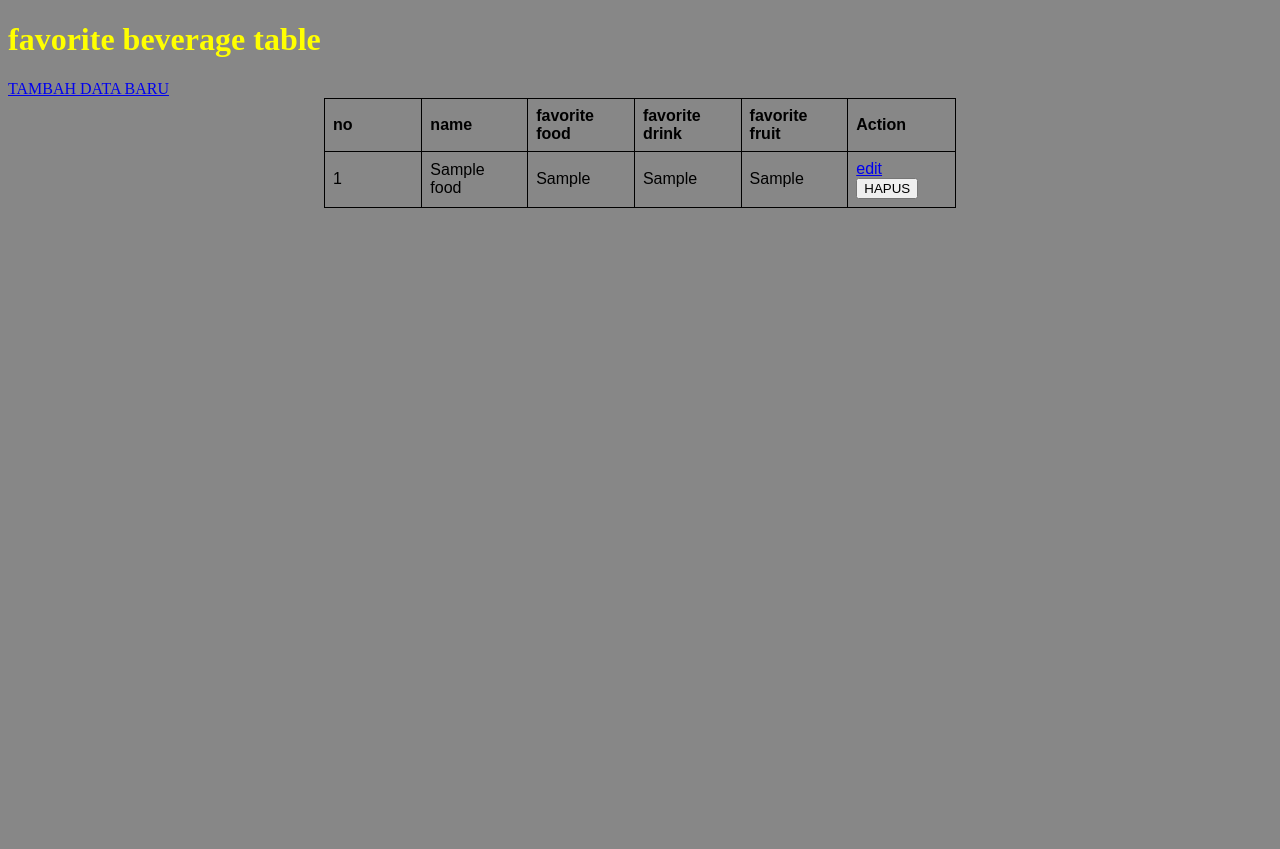
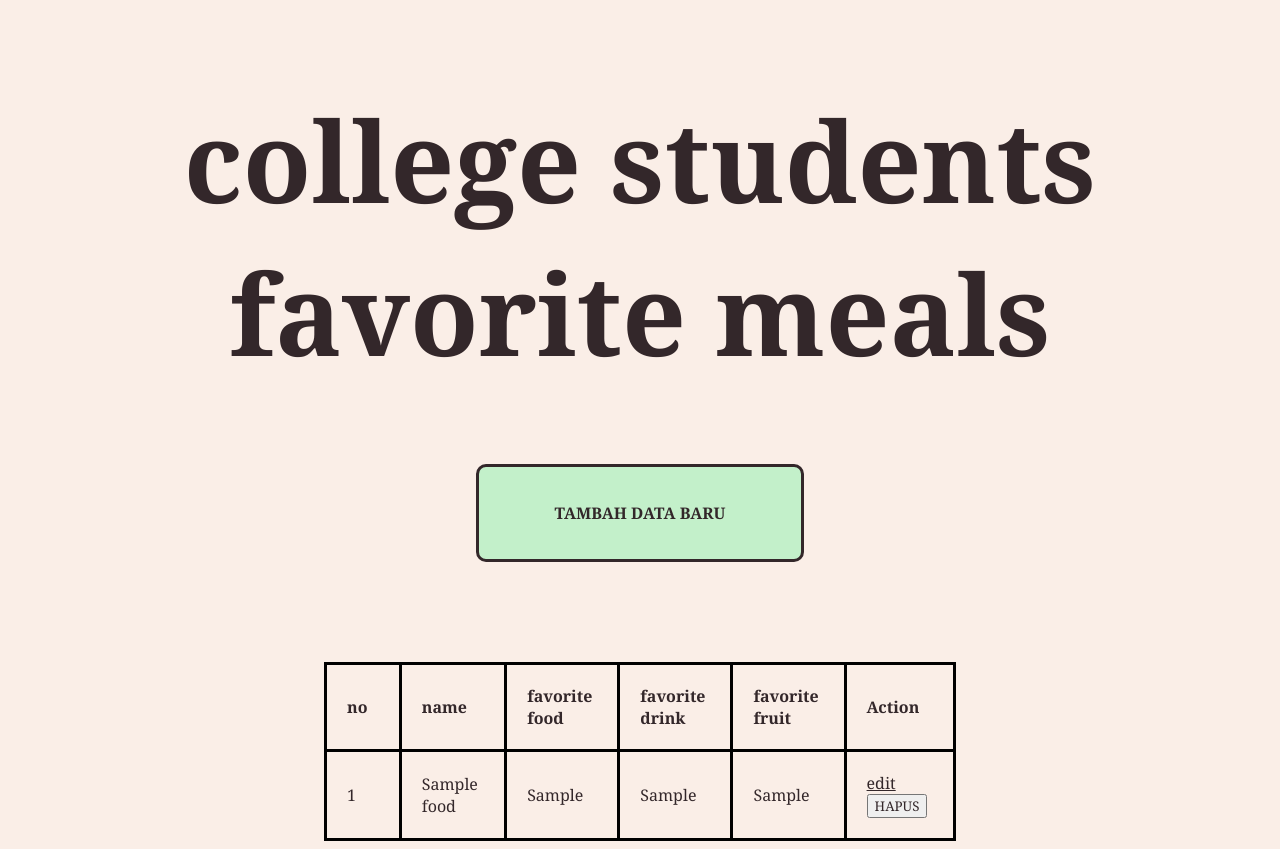
Before and after one commit to luquilo/php_crud, a PHP site: page / in a window 1280 px wide. Before the commit the page ends 208 px from the top, so only its background shows below. Run offline with PHP 8.4, Linux system fonts and the light colour scheme; tables that the repository leaves empty or names only in its code hold one stand-in row (values such as "Sample post").

Commit message:
styling home page

```diff
--- a/create.php
+++ b/create.php
@@ -6,7 +6,6 @@
     <meta http-equiv="X-UA-Compatible" content="IE=edge">
     <meta name="viewport" content="width=device-width, initial-scale=1.0">
     <title>data form</title>
-    <link rel="stylesheet" href="style.css">
 </head>
 
 <body>
--- a/edit.php
+++ b/edit.php
@@ -6,7 +6,6 @@
     <meta http-equiv="X-UA-Compatible" content="IE=edge">
     <meta name="viewport" content="width=device-width, initial-scale=1.0">
     <title>Edit data</title>
-    <link rel="stylesheet" href="styles.css">
 </head>
 
 <body>
--- /dev/null
+++ b/index.css
@@ -0,0 +1,61 @@
+* {
+  color: #33272a;
+  font-family: Georgia, 'Times New Roman', Times, serif;
+}
+
+body {
+  background: #faeee7;
+}
+
+.container {
+  display: flex;
+  flex-direction: column;
+}
+
+h1 {
+  font-size: 7em;
+  color: #33272a;
+  text-align: center;
+}
+
+.add_button {
+  width: 20%;
+  margin: 0 auto;
+  text-align: center;
+  background: #c3f0ca;
+  padding: 35px;
+  border-radius: 10px;
+  text-decoration: none;
+  font-weight: bold;
+  border: #33272a 3px solid;
+  margin-bottom: 100px;
+}
+
+table {
+  width: 50%;
+  border-collapse: collapse;
+  font-family: Arial, sans-serif;
+}
+
+thead th {
+  font-weight: bold;
+}
+
+td,
+th {
+  padding: 20px;
+  text-align: left;
+  border: 3px solid #000;
+  width: 100px;
+  background: linear-gradient(135deg, rgbe(255, 255, 255, 0.1), rgba(255, 255, 255, 0));
+}
+
+tbody tr:hover {
+  background-color: #e6e6e6;
+}
+
+.table-container {
+    display: flex;
+    align-items: center;
+    justify-content: center;
+}
--- a/index.php
+++ b/index.php
@@ -12,13 +12,13 @@ include './config/connection.php';
     <meta http-equiv="X-UA-Compatible" content="IE=edge">
     <meta name="viewport" content="width=device-width, initial-scale=1.0">
     <title>favorite beverage</title>
-    <link rel="stylesheet" href="styles.css">
+    <link rel="stylesheet" href="index.css">
 </head>
 
 <body>
-    <div>
-        <h1>favorite beverage table</h1>
-        <a href="create.php">TAMBAH DATA BARU</a>
+    <div class="container">
+        <h1>college students favorite meals</h1>
+        <a class="add_button" href="create.php">TAMBAH DATA BARU</a>
         <div class="table-container">
             <table>
 
--- a/styles.css
+++ /dev/null
@@ -1,36 +0,0 @@
-body {
-  background: #878787;
-}
-
-h1 {
-  color: yellow;
-}
-
-table {
-  width: 50%;
-  border-collapse: collapse;
-  font-family: Arial, sans-serif;
-  border: 1px solid black;
-}
-
-thead th {
-  font-weight: bold;
-}
-
-td,
-th {
-  padding: 8px;
-  text-align: left;
-  border: 1px solid black;
-  width: 100px;
-}
-
-tbody tr:hover {
-  background-color: #e6e6e6;
-}
-
-.table-container {
-    display: flex;
-    align-items: center;
-    justify-content: center;
-}
```
